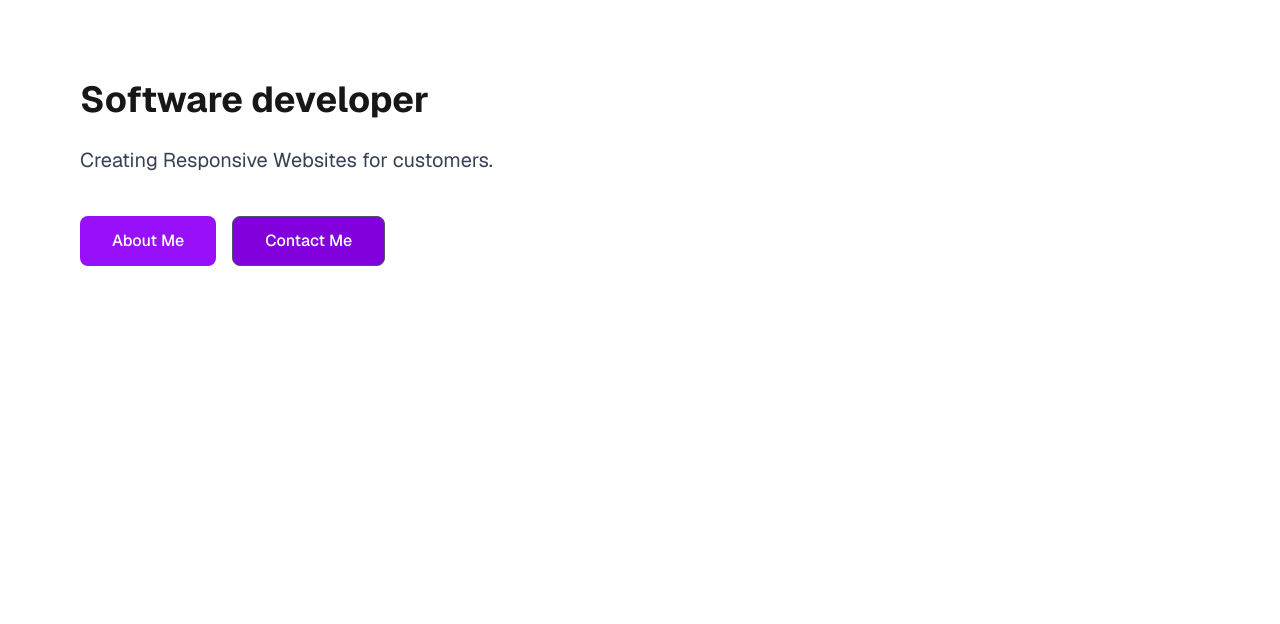
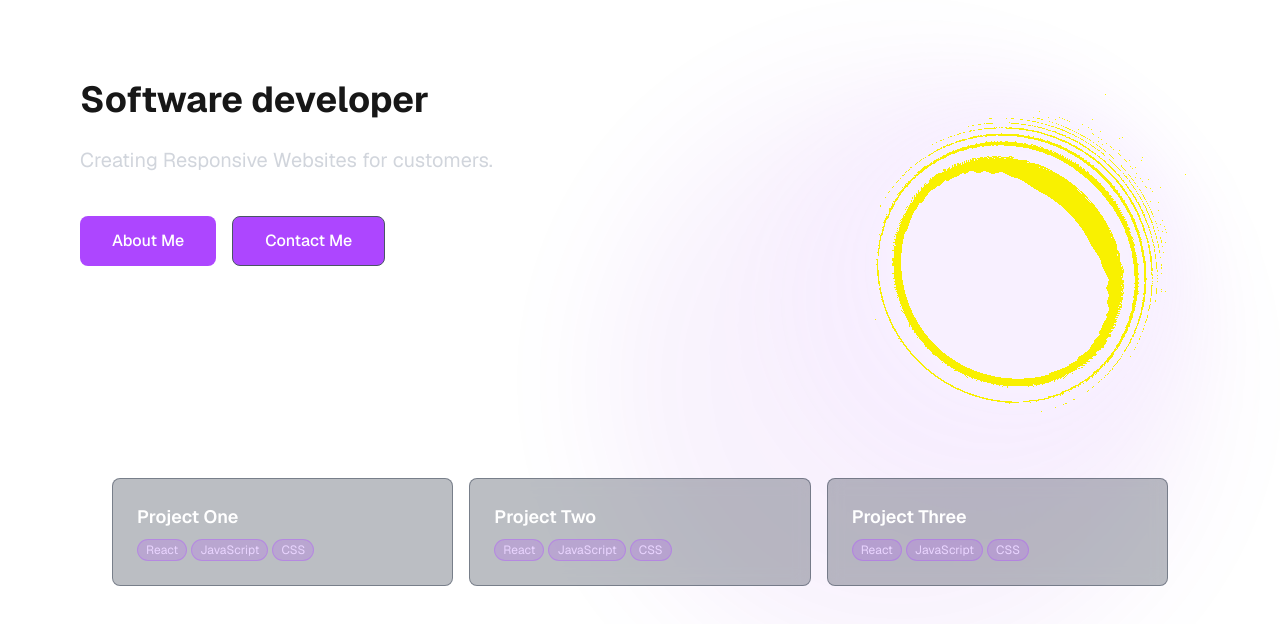
Before and after one commit to swatidurgekar/new-portfolio, a Next.js app: page / in a window 1280 px wide. Shown: the top 624 px of the page. Built offline with nearby package versions, Linux system fonts and the light colour scheme.

Commit message:
added project section

```diff
--- /dev/null
+++ b/src/app/components/ProjectModal.js
@@ -0,0 +1,12 @@
+import Image from "next/image";
+
+export default function ProjectSection({ project, onClose, onNext, onPrev }) {
+    return (
+        <div>
+            <div className="fixed inset-0 bg-gray-800 bg-opacity-75 flex items-center justify-center z-50">
+                <h2>{project.title}</h2>
+                <button onClick={onClose}>Close</button>
+            </div>
+        </div>
+    )
+}
--- /dev/null
+++ b/src/app/components/ProjectSection.js
@@ -0,0 +1,83 @@
+"use client";
+import ProjectModal from "./ProjectModal";
+import { useState } from "react";
+
+const ProjectSection = () => {
+
+  const projects = [
+    {
+      id: 1,
+      title: "Project One",
+      tags: ["React", "JavaScript", "CSS"],
+    },
+    {
+      id: 2,
+      title: "Project Two",
+      tags: ["React", "JavaScript", "CSS"],
+    },
+    {
+      id: 3,
+      title: "Project Three",
+      tags: ["React", "JavaScript", "CSS"],
+    },
+  ]
+
+  const [selectedProject, setSelectedProject] = useState(null);
+
+  const handleProjectClick = (id) => {
+    setSelectedProject(id)
+  }
+
+  const handleCloseModal = () => {
+    setSelectedProject(null);
+  }
+
+  const handleNextProject = () => {
+    const currentIndex = projects.findIndex((project) => project.id === selectedProject);
+
+    if (currentIndex === -1) {
+      return null;
+    }
+
+    const nextIndex = (currentIndex + 1) % projects.length;
+
+    setSelectedProject(projects[nextIndex].id);
+  }
+
+  const handlePrevProject = () => {
+    const currentIndex = projects.findIndex((project) => project.id === selectedProject);
+
+    if (currentIndex === -1) {
+      return null;
+    }
+
+    const prevIndex = (currentIndex - 1 + projects.length) % projects.length;
+
+    setSelectedProject(projects[prevIndex].id);
+  }
+
+
+  return (
+    <section id="projects" className="px-4 py-32 sm:px-6 lg:px-8">
+      <h2 className="text-3xl font-bold text-white mb-12 text-center">Projects</h2>
+      <div className="grid grid-cols-1 gap-4 sm:grid-cols-3">
+        {projects.map((project, index) => (
+          <div key={index} className="bg-gray-800/30 backdrop-blur-sm rounded-lg p-6 border border-gray-700/50
+          hover:border-purple-500/50 transition-colors hover:shadow-sm">
+            <div className="flex flex-col h-full">
+              <h3 className="text-lg font-semibold text-white mb-2">{project.title}</h3>
+              <div className="flex flex-wrap gap-1 mt-auto">
+                {project.tags.map((tag, index) => (
+                  <span key={index} className="px-2 py-0.5 text-xs rounded-full bg-purple-500/20 text-purple-200 border
+                   border-purple-500/30">{tag}</span>
+                ))}
+              </div>
+            </div>
+          </div>
+        ))}
+      </div>
+    </section>
+  );
+}
+
+export default ProjectSection;
--- a/src/app/globals.css
+++ b/src/app/globals.css
@@ -11,7 +11,8 @@
   --color-foreground: var(--foreground);
   --font-sans: var(--font-geist-sans);
   --font-mono: var(--font-geist-mono);
-  --primary: color
+  --primary-500: oklch(62.7% 0.265 303.9);
+  --primary-600: oklch(55.8% 0.288 302.321);
 }
 
 @media (prefers-color-scheme: dark) {
--- a/src/app/page.js
+++ b/src/app/page.js
@@ -1,4 +1,4 @@
-import Image from "next/image";
+import ProjectSection from "./components/ProjectSection";
 
 export default function Home() {
   return (
@@ -6,30 +6,35 @@ export default function Home() {
       className="container mx-auto  p-8 pb-20 sm:p-20
     font-[family-name:var(--font-geist-sans)]"
     >
-      <div>
+      <div className="relative">
+        <div className="opacity-10">
+        <div className="absolute top-0 right-0 sm:w-[600px] sm:h-[600px] w-[300px] h-[300px] bg-purple-700/50 rounded-full blur-3xl"></div>
+        <div className="absolute top-4 right-4 sm:w-[400px] sm:h-[400px] w-[150px] h-[150px] bg-purple-500/60 rounded-full blur-2xl"></div>
+        <div className="absolute top-8 right-8 sm:w-[300px] sm:h-[300px] w-[100px] h-[100px] bg-purple-400/70 rounded-full blur-xl"></div>
+        </div>
         <h1 className="text-4xl font-bold tracking-light">
           Software developer
         </h1>
-        <p className="mt-6 text-xl text-gray-700 leading-8">
+        <p className="mt-6 text-xl text-gray-300 leading-8">
           Creating Responsive Websites for customers.
         </p>
         <div className="flex mt-10 gap-4">
           <button
-            className="px-8 py-3 rounded-lg bg-purple-600
-          text-white font-medium hover:bg-purple-500"
+            className="px-8 py-3 rounded-lg bg-[var(--primary-500)]
+          text-white font-medium hover:bg-[var(--primary-500)]"
           >
             About Me
           </button>
           <button
-            className="px-8 py-3 rounded-lg bg-purple-700 border
-
+            className="px-8 py-3 rounded-lg bg-[var(--primary-500)])] border
           border-gray-600
-          text-white font-medium hover:bg-purple-500"
+          text-white font-medium hover:bg-[var(--primary-500)]"
           >
             Contact Me
           </button>
         </div>
       </div>
+      <ProjectSection/>
     </div>
   );
 }
```
